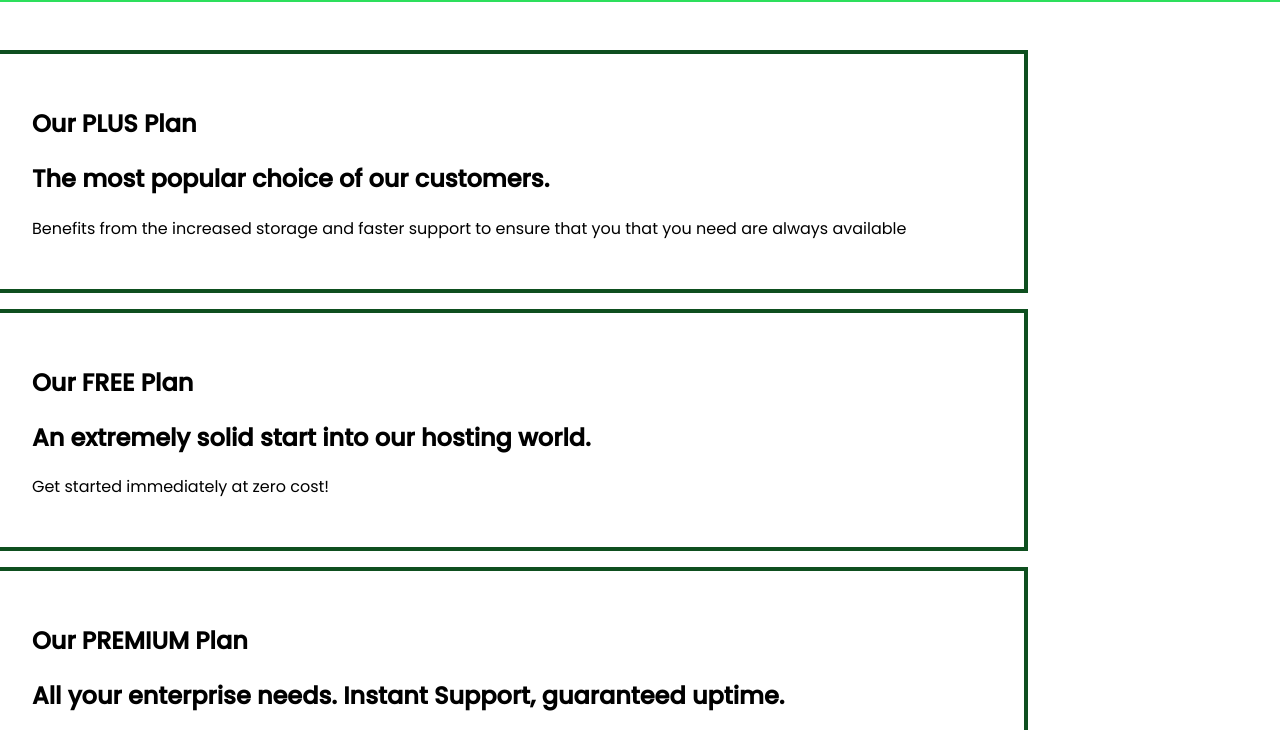
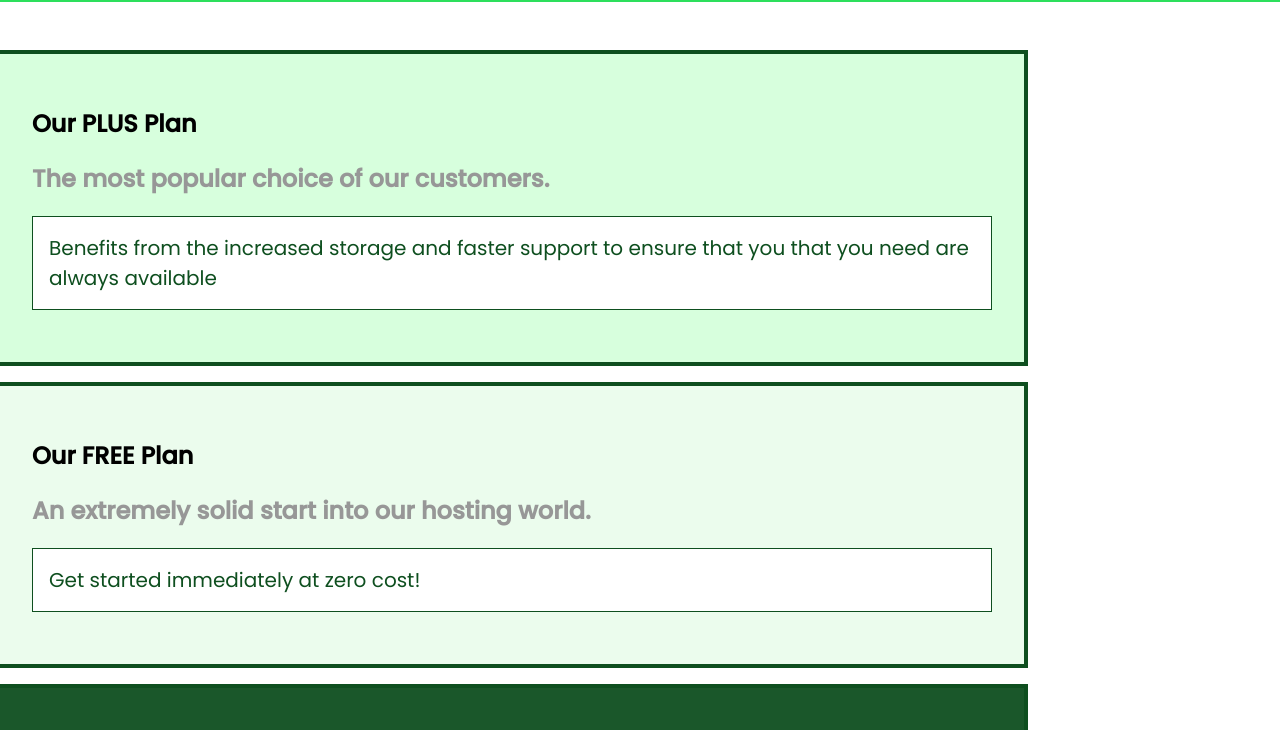
Before and after one commit to rigole/CSS-Grid-Flexbox, a plain HTML site: page hosting services/offers/index.html in a window 1280 px wide. Shown: the part 47-777 px from the top of the page. Drawn offline with Linux system fonts and the light colour scheme.

Commit message:
styling the package

```diff
--- a/hosting services/offers/index.html
+++ b/hosting services/offers/index.html
@@ -33,25 +33,25 @@
         </nav>
     </header>
     <main>
-        <section class="offer">
+        <section class="offer" id="plus">
             <a href="#">
-                <h1 >Our PLUS Plan</h1>
-                <h2 >The most popular choice of our customers.</h2>
-                <p  >Benefits from the increased storage and faster support to ensure that you that you need are always available</p>
+                <h1 class="offer__title">Our PLUS Plan</h1>
+                <h2 class="offer__subtitle">The most popular choice of our customers.</h2>
+                <p  class="offer__info">Benefits from the increased storage and faster support to ensure that you that you need are always available</p>
             </a>
         </section>
-        <section class="offer">
+        <section class="offer" id="free">
             <a href="#">
-                <h1 >Our FREE Plan</h1>
-                <h2 >An extremely solid start into our hosting world.</h2>
-                <p >Get started immediately at zero cost!</p>
+                <h1 class="offer__title">Our FREE Plan</h1>
+                <h2 class="offer__subtitle">An extremely solid start into our hosting world.</h2>
+                <p class="offer__info">Get started immediately at zero cost!</p>
             </a>
         </section>
-        <section class="offer">
+        <section class="offer" id="premium">
             <a href="#">
-                <h1>Our PREMIUM Plan</h1>
-                <h2>All your enterprise needs. Instant Support, guaranteed uptime.</h2>
-                <p>The best solution for small to large enterprises</p>
+                <h1 class="offer__title">Our PREMIUM Plan</h1>
+                <h2 class="offer__subtitle">All your enterprise needs. Instant Support, guaranteed uptime.</h2>
+                <p class="offer__info">The best solution for small to large enterprises</p>
             </a>
         </section>
     </main>
--- a/hosting services/offers/offer.css
+++ b/hosting services/offers/offer.css
@@ -16,9 +16,47 @@ main{
     border-left: none;
 }
 
+.offer:hover,
+.offer:active {
+    box-shadow: 2px 2px 4px rgba(0, 0, 0, 0.5);
+    border-color: #ff5454;
+}
+
 .offer a {
     text-decoration: none;
     color: inherit;
     display: block;
     padding: 32px;
 }
+
+.offer__subtitle {
+    color: #979797;
+}
+
+.offer__info{
+    padding: 16px;
+    border: 1px solid #0e4f1f;
+    font-size: 20px;
+    color: #0e4f1f;
+    background: white;
+}
+
+#plus {
+    background: rgba(213, 255, 220, 0.95);
+}
+
+#free{
+    background: rgba(234, 252, 237, 0.95);
+}
+
+#premium{
+    background: rgba(14, 79, 31, 0.95);
+}
+
+#premium .offer__title {
+    color: white;
+}
+
+#premium .offer__subtitle{
+    color: #bbb;
+}
--- a/tailwindcss/src/css/input.css
+++ b/tailwindcss/src/css/input.css
@@ -2,3 +2,7 @@
 @tailwind base;
 @tailwind components;
 @tailwind utilities;
+
+/*
+npx tailwindcss -i ./src/css/input.css -o ./dist/output.css --watch
+*/
```
